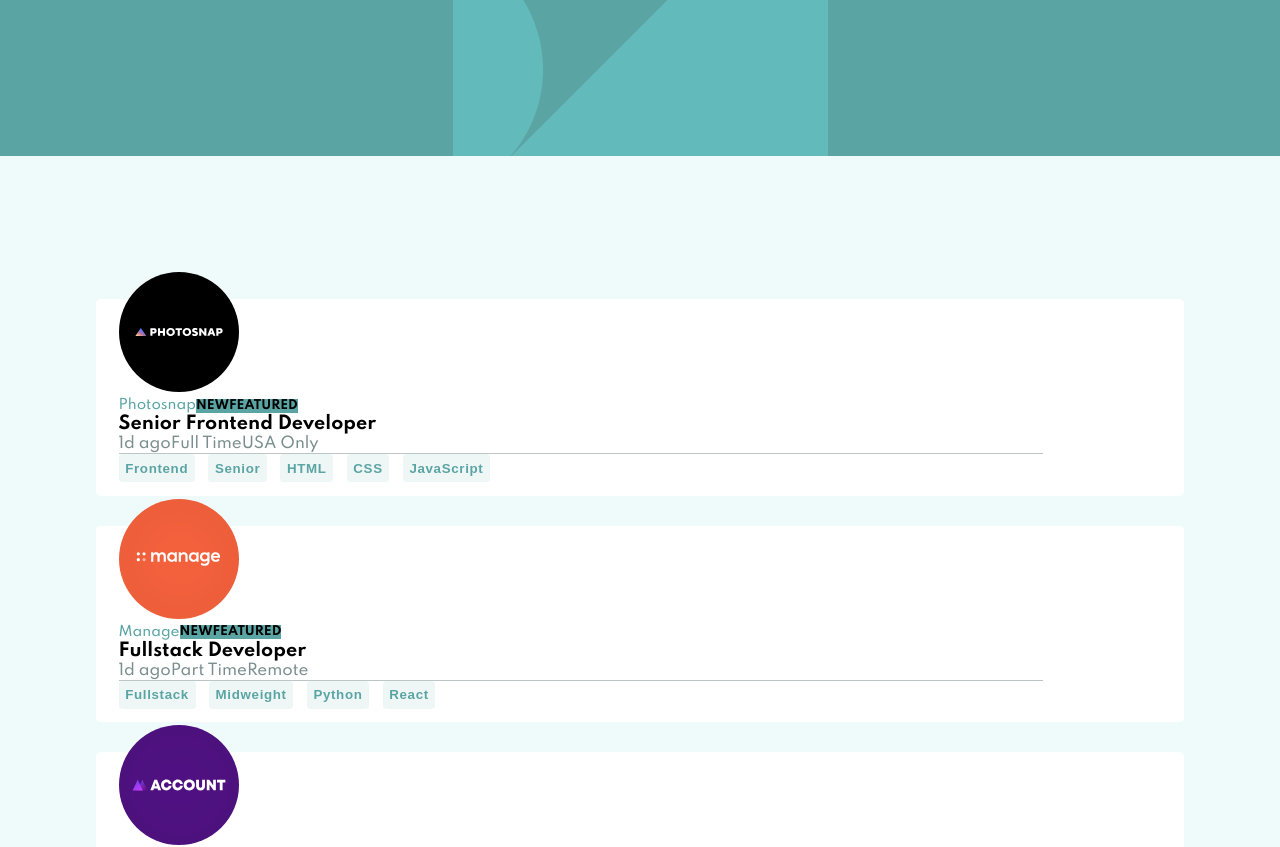
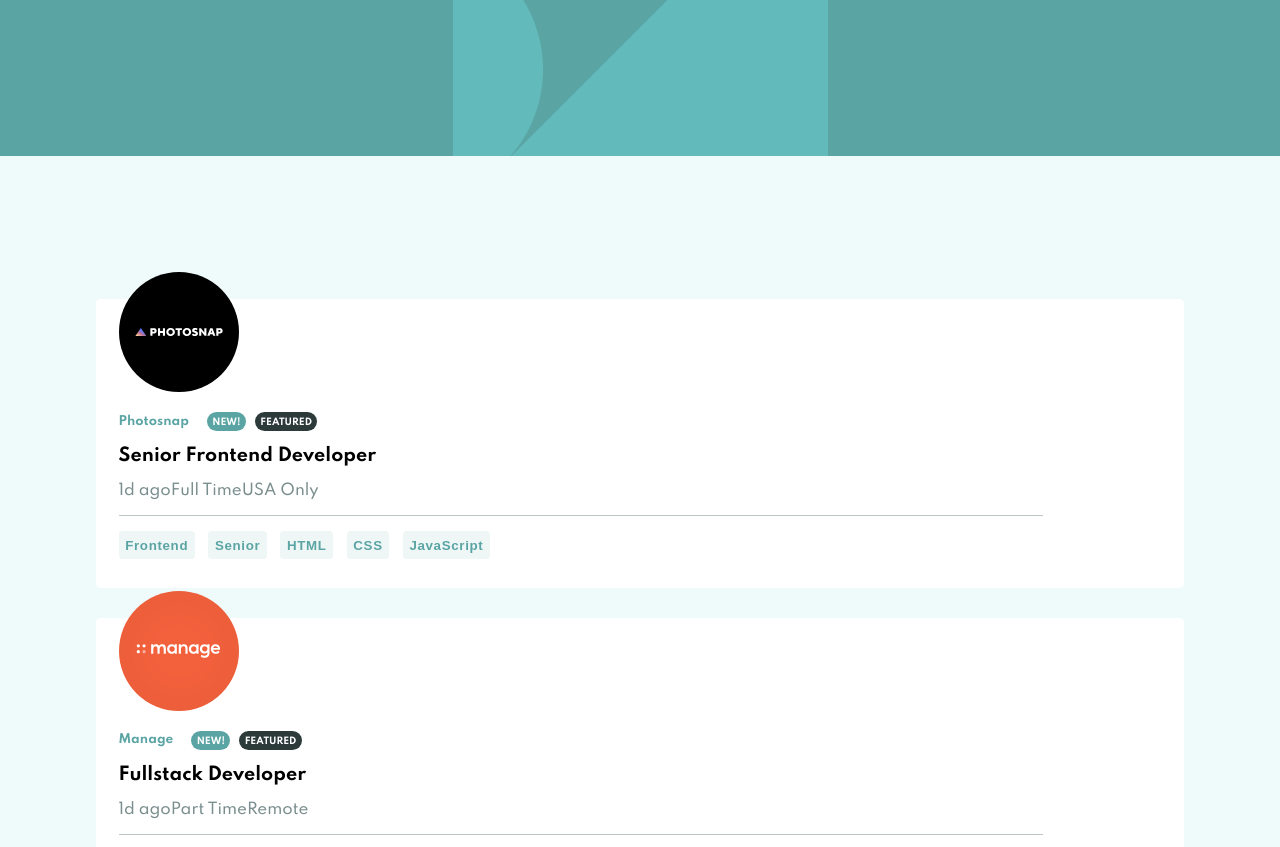
Before and after one commit to laura-2035/job-listings, a React (Create React App) app: page / in a window 1280 px wide. Shown: the top 847 px of the page. Built offline with nearby package versions, Linux system fonts and the light colour scheme.

Commit message:
Css minor changes

```diff
--- a/src/components/Job.jsx
+++ b/src/components/Job.jsx
@@ -32,13 +32,13 @@ export default class Job extends Component{
 
         const renderNew = () => {
             if(job.new){
-                return <span className="job-tag new">New</span>
+                return <div className="job-tag new">New!</div>
             }
         }
 
         const renderFeatured = () =>{
             if(job.featured){
-                return <span className="job-tag featured">Featured</span>
+                return <div className="job-tag featured">Featured</div>
             }
         }
         const renderLanguages = job.languages.map((lang)=>{
@@ -65,7 +65,6 @@ export default class Job extends Component{
                 <div className="job-info">
                     <div className="title-wrapper">
                         <h3 className="job-position">{job.position}</h3>
-
                     </div>
                     <div className="job-additional-info">
                         <span><p>{job.postedAt}</p></span>
--- a/src/index.scss
+++ b/src/index.scss
@@ -11,12 +11,12 @@ body{
     font-size: 15px;
     font-family: 'Spartan', monospace;
     box-sizing: border-box;
-
 }
 
 .container{
     background-color: $bg-color;
     height: 100%;
+    width: 100%;
     .top-bg{
         background-color: $primary-color;
         // background-image: url('./images/bg-header-mobile.svg');
--- a/src/scss/components/Job.scss
+++ b/src/scss/components/Job.scss
@@ -10,18 +10,39 @@
     margin: 1em auto;
     border-radius: .3em;
     & > * {
-        margin: auto 1.5em;
+        margin: 1em 1.5em;
     }
     .company-wrapper{
         @include flexContent(center, flex-start, row);
         .job-tag{
             background: $primary-color;
+            border-radius: 2em;
+            color: white;
+            @include flexContent(center, center, column);
+
+            padding: .6em .6em .3em .6em;
+            text-align: center;
+            margin-left: 1em;
+        }
+        .new{
+            background-color: $primary-color;
+            margin-left: 2em;
+        }
+        .featured{
+            background-color: $job-title-color;
         }
     }
     .company-logo{
         margin-top: -1.8em;
+        margin-bottom: 0;
         img {
             width: min(20%, 15vh);
+        }
+    }
+    .job-info{
+        & > *{
+            margin-top: 1em;
+        margin-bottom: 1em;
         }
     }
     .divider{
--- a/src/scss/utils/_typography.scss
+++ b/src/scss/utils/_typography.scss
@@ -14,12 +14,14 @@
 
 .company-name{
     color: $primary-color;
-    font-size: .9em;
+    font-size: .8em;
+    font-weight: 700;
 }
 .job-tag{
     font-weight: 700;
     text-transform: uppercase;
-    font-size: 0.8em;
+    font-size: 0.6em;
+
 }
 .job-additional-info{
     color: $info-color;
```
